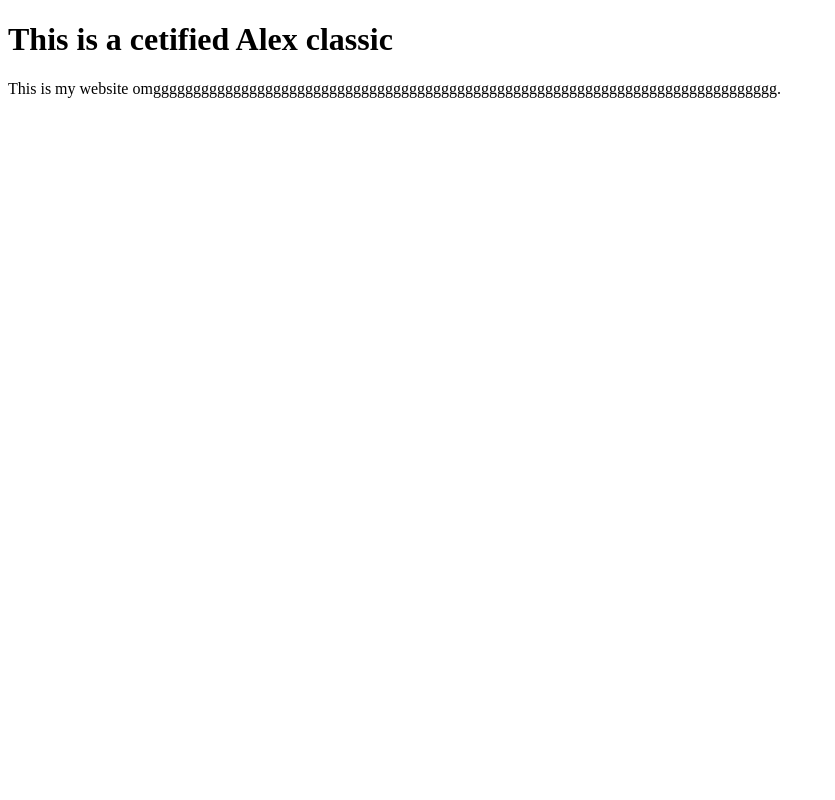
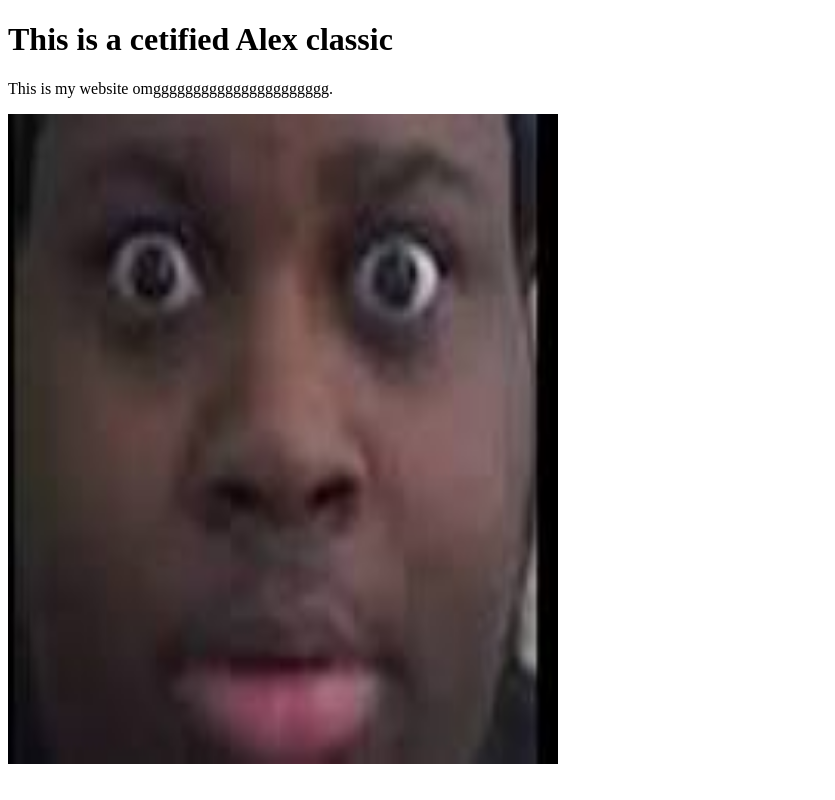
Before and after one commit to ADAA-AudioActive/ADAA-Alexd, a plain HTML site: page index.html in a window 1280 px wide. Shown: the whole page, without its empty margins (0-835 px from the left). Drawn offline with Linux system fonts and the light colour scheme.

Commit message:
Update index.html

```diff
--- a/index.html
+++ b/index.html
@@ -6,8 +6,8 @@
 <body>
 
 <h1>This is a cetified Alex classic</h1>
-<p>This is my website omgggggggggggggggggggggggggggggggggggggggggggggggggggggggggggggggggggggggggggggg.</p>
+<p>This is my website omgggggggggggggggggggggg.</p>
 
 </body>
 </html>
-<img src="images.jpeg" alt="Edp445"
+<img src="images.jpeg" alt="Edp445" width="550" height="650">
```
